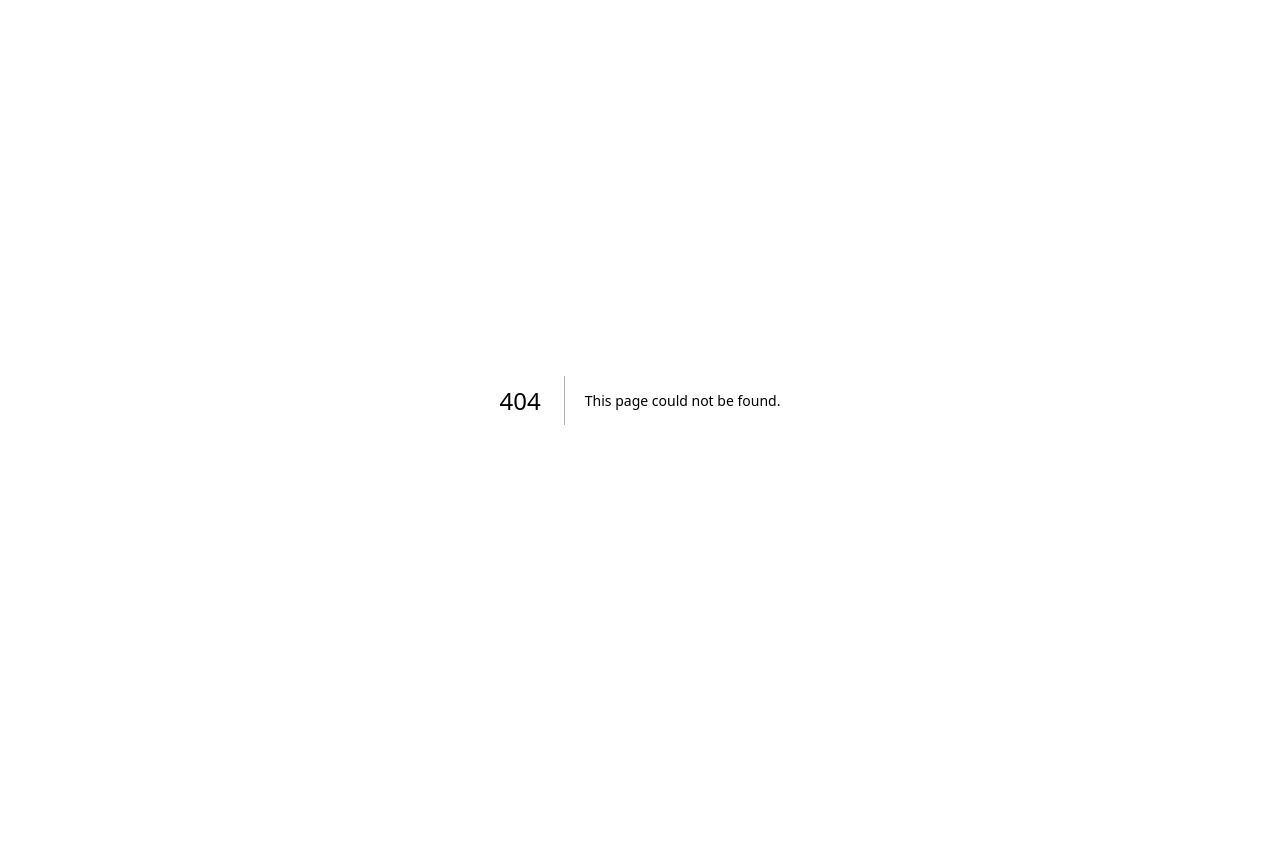
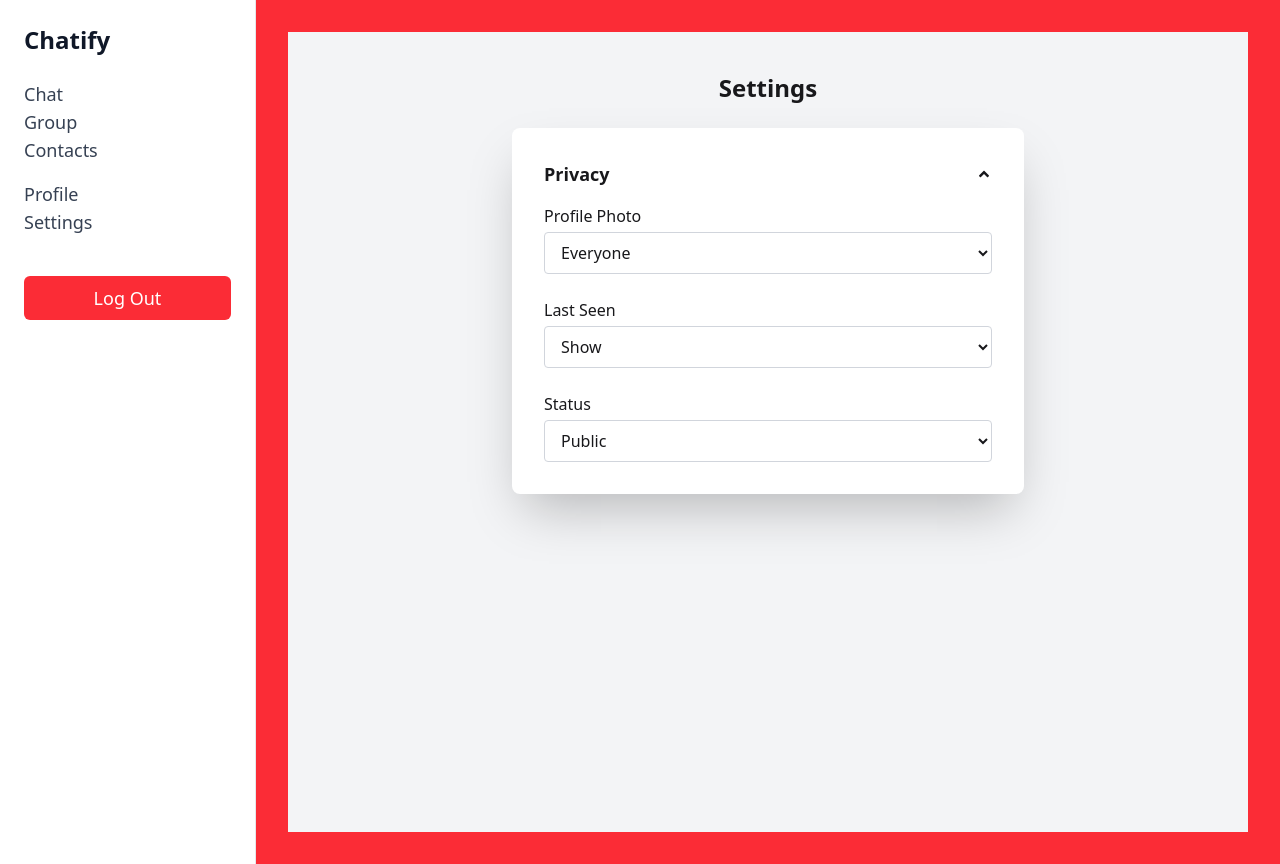
Before and after one commit to mdimranictiu/Chatify-Client, a Next.js app: page /dashboard/settings in a window 1280 px wide. Before the commit this address had no page. Before the commit the page ends 800 px from the top, so only its background shows below. Built offline with nearby package versions, Linux system fonts and the light colour scheme; no server answers.

Commit message:
setting of chatify update

```diff
--- a/src/app/dashboard/layout.js
+++ b/src/app/dashboard/layout.js
@@ -1,7 +1,14 @@
 // app/dashboard/layout.js
+"use client"
+import { signOut } from 'next-auth/react';
 import Link from 'next/link';
+import { useRouter } from 'next/navigation';
 
 export default function DashboardLayout({ children }) {
+  const rotuer=useRouter()
+  const handleLogOut=()=>{
+
+  }
   return (
     <div className="flex min-h-screen bg-gray-50">
       {/* Sidebar */}
@@ -34,7 +41,7 @@ export default function DashboardLayout({ children }) {
 
           {/* LogOut Button */}
           <div>
-            <button className="w-full py-2 mt-6 text-lg text-white bg-red-500 hover:bg-red-600 rounded-md focus:outline-none transition duration-300">
+            <button onClick={handleLogOut} className="w-full py-2 mt-6 text-lg text-white bg-red-500 hover:bg-red-600 rounded-md focus:outline-none transition duration-300">
               Log Out
             </button>
           </div>
--- a/src/app/dashboard/profile/page.jsx
+++ b/src/app/dashboard/profile/page.jsx
@@ -35,7 +35,7 @@ export default function ProfilePage() {
     };
     fetchUser();
   }, [userEmail, refetch]);
-
+console.log(user)
   const handleEditButton = () => {
     setisEdit(!isEdit);
   };
--- /dev/null
+++ b/src/app/dashboard/settings/page.jsx
@@ -0,0 +1,142 @@
+"use client";
+
+import React, { useEffect, useState } from "react";
+import { useSession } from "next-auth/react";
+import axios from "axios";
+import { FaAngleDown, FaAngleUp } from "react-icons/fa";
+
+export default function SettingsPage() {
+  const [errorMessage, setErrorMessage] = useState("");
+  const [successMessage, setSuccessMessage] = useState("");
+  const [showPrivacy, setShowPrivacy] = useState(true);
+  const [user, setUser] = useState(null);
+
+  const { data: session } = useSession();
+  const userEmail = session?.user?.email;
+
+  useEffect(() => {
+    const fetchUserData = async () => {
+      if (userEmail) {
+        try {
+          const response = await axios.post("http://localhost:5000/auth/find/Profile/", {
+            email: userEmail,
+          });
+          if (response.data) {
+            setUser(response.data);
+          } else {
+            console.log("Error in fetching user");
+          }
+        } catch (error) {
+          console.error("Failed to fetch user:", error);
+        }
+      }
+    };
+
+    fetchUserData();
+  }, [userEmail]);
+
+  const togglePrivacy = () => {
+    setShowPrivacy(!showPrivacy);
+  };
+
+  const handleChange = async (e, field) => {
+    const value = e.target.value;
+    setSuccessMessage("");
+    setErrorMessage("");
+
+    try {
+      const response = await axios.patch("http://localhost:5000/api/update-settings", {
+        email: userEmail,
+        field,
+        value,
+      });
+
+      if (response?.data) {
+        setSuccessMessage(response.data?.message);
+        setUser((prev) => ({ ...prev, [field]: value })); // আপডেট লোকাল ইউজার ডেটা
+        setErrorMessage("");
+      } else {
+        setErrorMessage("Failed to update settings.");
+        setSuccessMessage("");
+      }
+    } catch (error) {
+      console.error("Error updating settings:", error);
+      setErrorMessage("An error occurred while updating settings.");
+      setSuccessMessage("");
+    }
+  };
+
+  return (
+    <div className="flex flex-col py-10 min-h-screen items-center bg-gray-100 px-4">
+      <h3 className="text-2xl font-semibold mb-6">Settings</h3>
+
+      <div className="bg-white shadow-2xl rounded-lg w-full max-w-lg p-8">
+        <div
+          className="flex justify-between items-center mb-4 cursor-pointer"
+          onClick={togglePrivacy}
+        >
+          <h2 className="text-lg font-semibold">Privacy</h2>
+          {showPrivacy ? <FaAngleUp /> : <FaAngleDown />}
+        </div>
+
+        {showPrivacy && (
+          <div className="space-y-6">
+            {/* Profile Photo Visibility */}
+            <div className="flex flex-col">
+              <label htmlFor="profilePhotoVisibility" className="mb-1 font-medium">
+                Profile Photo
+              </label>
+              <select
+                id="profilePhotoVisibility"
+                className="border border-gray-300 rounded px-3 py-2"
+                value={user?.profilePhotoVisibility || ""}
+                onChange={(e) => handleChange(e, "profilePhotoVisibility")}
+              >
+                <option value="everyone">Everyone</option>
+                <option value="friends">Only Friends</option>
+                <option value="nobody">Nobody</option>
+              </select>
+            </div>
+
+            {/* Last Seen */}
+            <div className="flex flex-col">
+              <label htmlFor="lastSeen" className="mb-1 font-medium">
+                Last Seen
+              </label>
+              <select
+                id="lastSeen"
+                className="border border-gray-300 rounded px-3 py-2"
+                value={user?.lastSeen || ""}
+                onChange={(e) => handleChange(e, "lastSeen")}
+              >
+                <option value="yes">Show</option>
+                <option value="no">Don't Show</option>
+              </select>
+            </div>
+
+            {/* Status */}
+            <div className="flex flex-col">
+              <label htmlFor="status" className="mb-1 font-medium">
+                Status
+              </label>
+              <select
+                id="status"
+                className="border border-gray-300 rounded px-3 py-2"
+                value={user?.status || ""}
+                onChange={(e) => handleChange(e, "status")}
+              >
+                <option value="public">Public</option>
+                <option value="private">Private</option>
+              </select>
+            </div>
+            {/* Feedback Messages */}
+      {errorMessage && <p className="text-red-500 text-center mt-4">{errorMessage}</p>}
+      {successMessage && <p className="text-green-500 text-center mt-4">{successMessage}</p>}
+          </div>
+        )}
+      </div>
+
+
+    </div>
+  );
+}
--- a/src/app/globals.css
+++ b/src/app/globals.css
@@ -1,4 +1,2 @@
 @import "tailwindcss";
-@plugin "daisyui" {
-    themes: light
-  }
+@plugin "daisyui";
```
